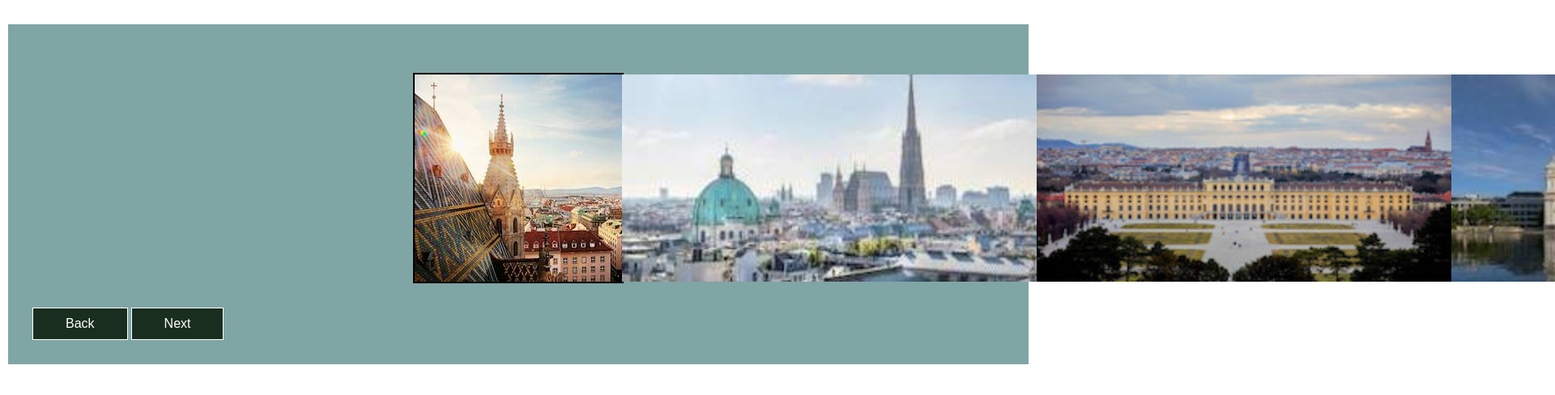
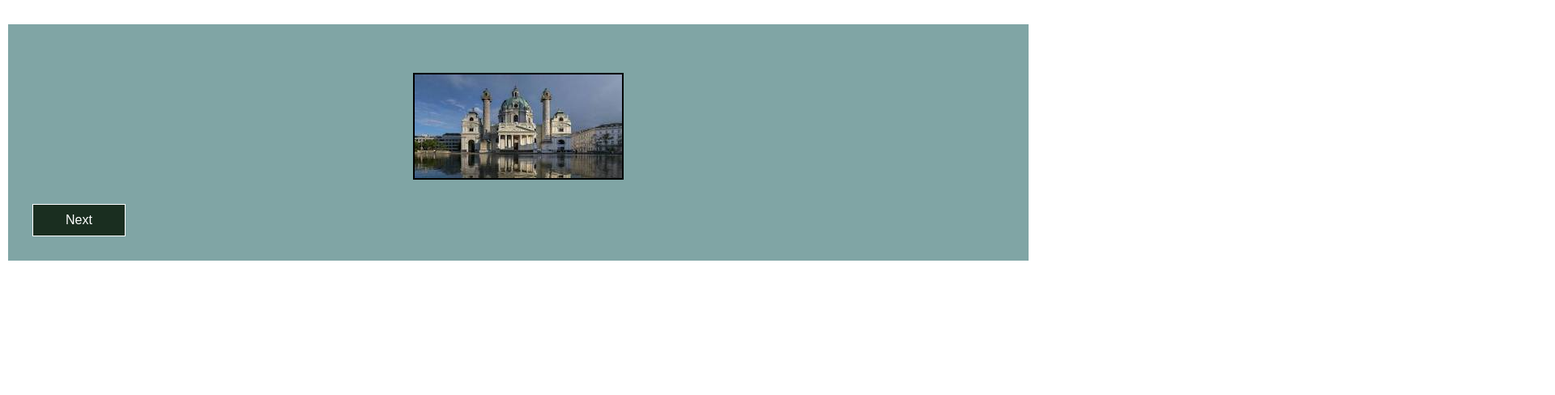
Before and after one commit to morkoffkaa/hw32, a plain HTML site: page index.html in a window 1280 px wide. Both pictures are taken after a click on the button "Back". Shown: the top 488 px of the page at 81% size, 1920 px wide, since content can reach past the window. Drawn offline with Linux system fonts and the light colour scheme.

Commit message:
add hiding style for buttons

```diff
--- a/index.css
+++ b/index.css
@@ -12,15 +12,16 @@
 }
 
 .slider {
-    height: 256px;
+    height: 128px;
     width: 256px;
     border: 2px solid black;
     background-color: rgb(128, 165, 165);
     margin: 30px auto;
+    overflow: hidden;
 }
 
 .slider-line {
-    height: 256px;
+    height: 128px;
     width: 1024px;
     background-color: rgb(14, 50, 38);
     display: flex;
--- a/index.html
+++ b/index.html
@@ -14,9 +14,9 @@
         <div class="slider">
             <div class="slider-line">
 
-                <img class="img" src="./img/3.jpeg" alt="">
-                <img class="img" src="./img/4.jpeg" alt="">
-                <img class="img" src="./img/8.jpeg" alt="">
+                <img class="img" src="./img/5.jpeg" alt="">
+                <img class="img" src="./img/6.jpeg" alt="">
+                <img class="img" src="./img/7.jpeg" alt="">
                 <img class="img" src="./img/10.jpeg" alt="">
             </div>
         </div>
--- a/main.js
+++ b/main.js
@@ -1,14 +1,25 @@
 const sliderLine = document.querySelector(".slider-line");
 
-offset = 0;
+let offset = 0;
 
 const buttonNext = document.querySelector(".slider-next");
+buttonNext.addEventListener("click", function() {
+  offset = offset - 256;
+  if (offset < -768) {
+    offset = 0;
+    buttonNext.style.display = "none";
+    buttonBack.style.display = "block";
+  }
+  sliderLine.style.left = offset + "px";
+});
 
-console.log(buttonNext);
-buttonNext.addEventListener("click", function() {
-    offset = -offset + 256;
-    if (offset > 768) {
-      offset=0;
-    }
-    sliderLine.style.left = offset + "px";
+const buttonBack = document.querySelector(".slider-back");
+buttonBack.addEventListener("click", function() {
+  offset = offset + 256;
+  if (offset > 0) {
+    offset = -768;
+    buttonBack.style.display = "none";
+    buttonNext.style.display = "block";
+  }
+  sliderLine.style.left = offset + "px";
 });
```
Also changed, not shown: img/1.svg (added), 2 other files.
